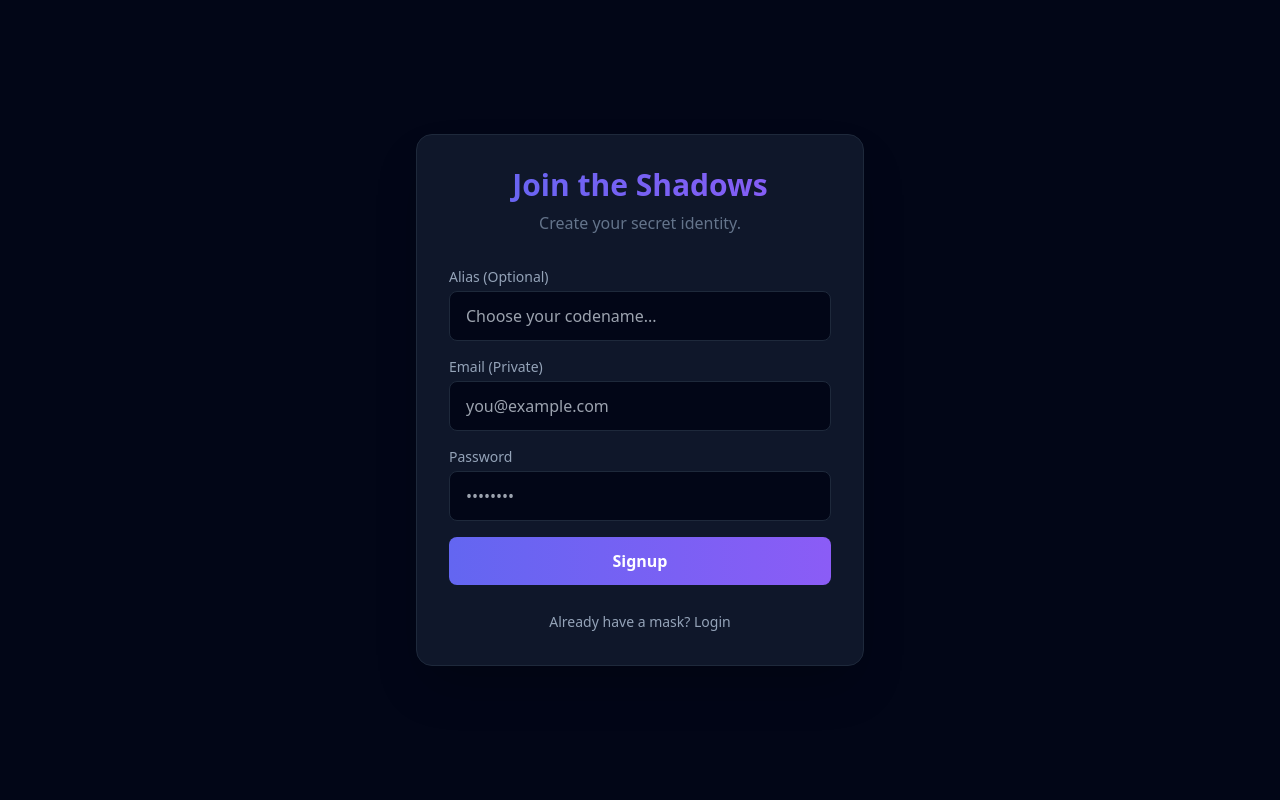
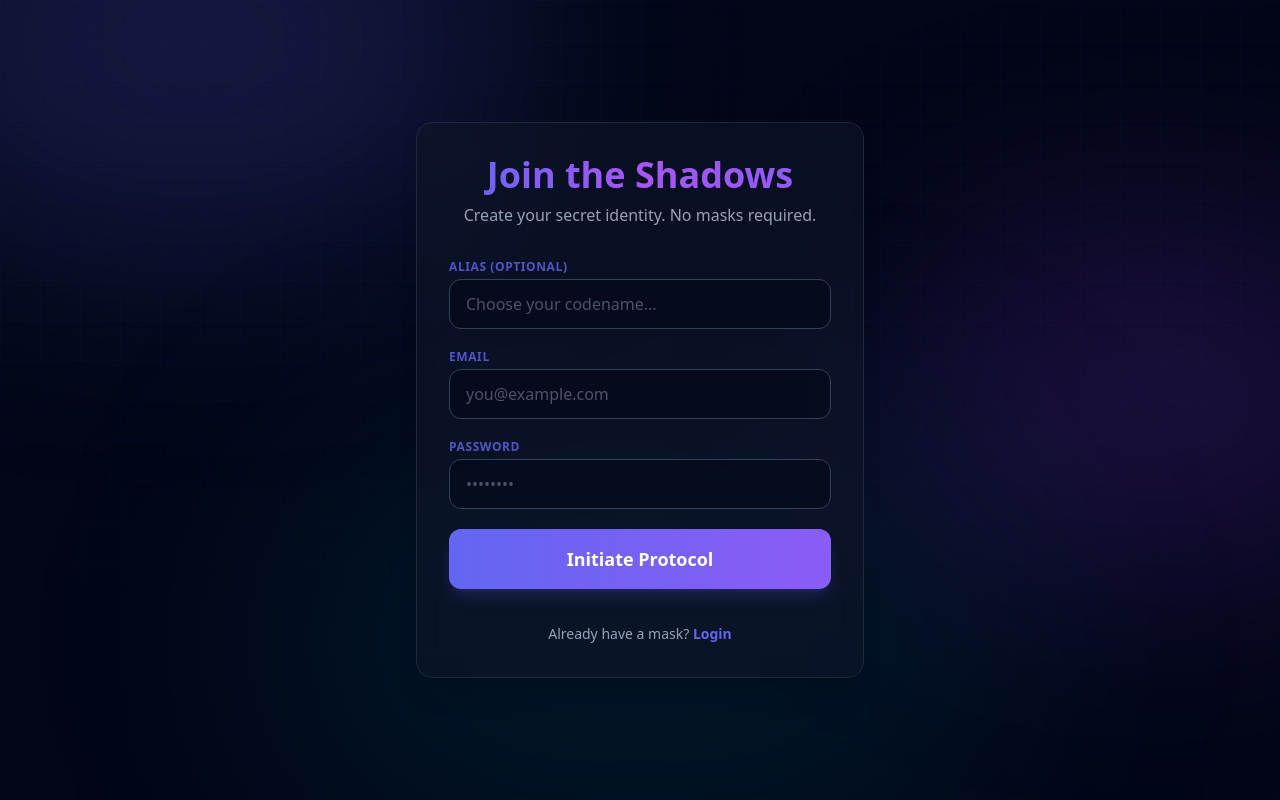
Before and after one commit to VishwanathPented/ShadowTalk, a React (Vite) app in the folder frontend/: page /login in a window 1280 px wide. Both pictures are taken after a click on the button "Need a secret identity? Sign up". Built offline with nearby package versions, Linux system fonts and the light colour scheme; no server answers.

Commit message:
feat: Enhance Feed UI with filters, overhaul Login page, and refine PostCard interactions

```diff
--- a/frontend/src/components/PostCard.jsx
+++ b/frontend/src/components/PostCard.jsx
@@ -1,18 +1,29 @@
 import { formatDistanceToNow } from 'date-fns';
-import { HiHeart, HiChatAlt, HiRefresh } from 'react-icons/hi';
+import { FaHeart, FaRegHeart, FaRegComment, FaRetweet, FaShare } from 'react-icons/fa';
 import { Link } from 'react-router-dom';
 import api from '../api/axios';
 import toast from 'react-hot-toast';
 import { useState } from 'react';
 
+import { useAuth } from '../context/AuthContext';
+
 const PostCard = ({ post, refreshPosts }) => {
-    const [liked, setLiked] = useState(false); // Quick local toggle, ideally sync with verification
+    const { user } = useAuth();
+
+    // Safety check for arrays
+    const likes = post.likes || [];
+    const comments = post.comments || [];
+    const reposts = post.reposts || [];
+
+    // Check if current user has liked
+    // Assuming backend returns user object in likes list. If not, we might need a different check.
+    // Based on PostLike.java: private User user;
+    const isLiked = likes.some(like => like.user?.email === user?.email);
 
     const handleLike = async () => {
         try {
             await api.post(`/api/posts/${post.id}/like`);
-            setLiked(!liked);
-            refreshPosts && refreshPosts(); // Ideally optimistic update
+            refreshPosts && refreshPosts();
         } catch (error) {
             toast.error('Failed to like post');
         }
@@ -38,9 +49,7 @@ const PostCard = ({ post, refreshPosts }) => {
                     <div>
                         <p className="text-white font-semibold text-sm tracking-wide group-hover:text-brand-primary transition-colors flex items-center gap-2">
                             {post.user.anonymousName}
-                            <span className="text-[10px] bg-slate-800 text-brand-primary px-1.5 py-0.5 rounded border border-slate-700/50 font-mono" title="Shadow Reputation">
-                                {post.user.reputationScore || 0}
-                            </span>
+
                         </p>
                         <p className="text-slate-500 text-xs flex items-center gap-1">
                             {formatDistanceToNow(new Date(post.createdAt), { addSuffix: true })}
@@ -54,32 +63,43 @@ const PostCard = ({ post, refreshPosts }) => {
             <p className="text-slate-200 mb-4 whitespace-pre-wrap text-[15px] leading-relaxed font-light pl-13">
                 {post.content}
             </p>
-
-            <div className="flex gap-6 border-t border-slate-800/50 pt-3 text-slate-500 text-sm">
+            {/* Action Buttons - Instagram Style (Icons Only) */}
+            <div className="mt-4 pt-3 border-t border-slate-800/50 flex items-center gap-6">
                 <button
                     onClick={handleLike}
-                    className={`flex items-center gap-1.5 hover:text-red-500 transition-all active:scale-95 ${liked ? 'text-red-500' : ''}`}
+                    className={`flex items-center gap-2 group transition-colors ${isLiked ? 'text-pink-500' : 'text-slate-400 hover:text-pink-500'
+                        }`}
+                    title="Like"
                 >
-                    <HiHeart className={`w-5 h-5 ${liked ? 'fill-current' : ''}`} />
-                    <span>Like</span>
+                    <div className={`p-2 rounded-full group-hover:bg-pink-500/10 transition-all ${isLiked ? 'bg-pink-500/10' : ''}`}>
+                        {isLiked ? <FaHeart className="w-5 h-5" /> : <FaRegHeart className="w-5 h-5" />}
+                    </div>
+                    {likes.length > 0 && <span className="text-sm font-medium">{likes.length}</span>}
                 </button>
 
                 <Link
                     to={`/posts/${post.id}`}
-                    className="flex items-center gap-1.5 hover:text-blue-400 transition-all active:scale-95"
+                    className="flex items-center gap-2 group text-slate-400 hover:text-blue-400 transition-colors"
+                    title="Comment"
                 >
-                    <HiChatAlt className="w-5 h-5" />
-                    <span>Comment</span>
+                    <div className="p-2 rounded-full group-hover:bg-blue-400/10 transition-all">
+                        <FaRegComment className="w-5 h-5" />
+                    </div>
+                    {comments.length > 0 && <span className="text-sm font-medium">{comments.length}</span>}
                 </Link>
+
                 <button
                     onClick={handleRepost}
-                    className="flex items-center gap-1.5 hover:text-green-500 transition-all active:scale-95"
+                    className="flex items-center gap-2 group text-slate-400 hover:text-green-400 transition-colors"
+                    title="Repost"
                 >
-                    <HiRefresh className="w-5 h-5" />
-                    <span>Repost</span>
+                    <div className="p-2 rounded-full group-hover:bg-green-400/10 transition-all">
+                        <FaRetweet className="w-5 h-5" />
+                    </div>
+                    {reposts.length > 0 && <span className="text-sm font-medium">{reposts.length}</span>}
                 </button>
             </div>
-        </div>
+        </div >
     );
 };
 
--- a/frontend/src/pages/Feed.jsx
+++ b/frontend/src/pages/Feed.jsx
@@ -25,33 +25,68 @@ const Feed = () => {
     }, []);
 
     return (
-        <div className="grid grid-cols-1 md:grid-cols-4 gap-6">
-            <div className="md:col-span-3">
-                <div className="flex items-center gap-2 mb-6">
-                    <h1 className="text-2xl font-bold text-white">Global Feed</h1>
-                    <HiFire className="text-orange-500 w-6 h-6" />
+        <div className="grid grid-cols-1 lg:grid-cols-4 gap-8">
+            <div className="lg:col-span-3">
+                {/* Hero Header */}
+                <div className="flex flex-col md:flex-row md:items-center justify-between gap-4 mb-8">
+                    <div>
+                        <h1 className="text-3xl font-black text-white tracking-tight flex items-center gap-3">
+                            <span className="bg-clip-text text-transparent bg-gradient-to-r from-brand-primary to-white">Global Feed</span>
+                            <div className="flex relative">
+                                <div className="absolute inset-0 bg-red-500 blur-sm rounded-full animate-pulse"></div>
+                                <div className="relative w-3 h-3 bg-red-500 rounded-full border-2 border-slate-900"></div>
+                            </div>
+                        </h1>
+                        <p className="text-slate-400 text-sm mt-1">Live broadcasts from the void.</p>
+                    </div>
+
+                    {/* Filter Switcher */}
+                    <div className="flex bg-slate-900/80 p-1 rounded-xl backdrop-blur-sm border border-slate-800">
+                        <button
+                            onClick={() => setFilter('latest')}
+                            className={`px-4 py-2 rounded-lg text-sm font-bold transition-all flex items-center gap-2 ${filter === 'latest'
+                                    ? 'bg-gradient-to-r from-brand-primary to-brand-accent text-white shadow-lg'
+                                    : 'text-slate-400 hover:text-white hover:bg-white/5'
+                                }`}
+                        >
+                            <span>🕒</span> Recently Posted
+                        </button>
+                        <button
+                            onClick={() => setFilter('top')}
+                            className={`px-4 py-2 rounded-lg text-sm font-bold transition-all flex items-center gap-2 ${filter === 'top'
+                                    ? 'bg-gradient-to-r from-brand-primary to-brand-accent text-white shadow-lg'
+                                    : 'text-slate-400 hover:text-white hover:bg-white/5'
+                                }`}
+                        >
+                            <span>🔥</span> Most Liked
+                        </button>
+                    </div>
                 </div>
 
                 <CreatePost onPostCreated={fetchPosts} />
 
                 {loading ? (
-                    <div className="flex justify-center py-10">
-                        <div className="animate-spin rounded-full h-8 w-8 border-b-2 border-brand-primary"></div>
+                    <div className="flex justify-center py-20">
+                        <div className="relative">
+                            <div className="w-12 h-12 border-4 border-slate-800 rounded-full"></div>
+                            <div className="absolute top-0 left-0 w-12 h-12 border-4 border-brand-primary rounded-full border-t-transparent animate-spin"></div>
+                        </div>
                     </div>
                 ) : (
                     <div className="space-y-6">
-                        {posts.map((post, index) => (
+                        {getSortedPosts().map((post, index) => (
                             <div
                                 key={post.id}
                                 className="animate-fade-in-up"
-                                style={{ animationDelay: `${index * 100}ms`, animationFillMode: 'both' }}
+                                style={{ animationDelay: `${index * 50}ms`, animationFillMode: 'both' }}
                             >
                                 <PostCard post={post} refreshPosts={fetchPosts} />
                             </div>
                         ))}
                         {posts.length === 0 && (
-                            <div className="text-center py-20 bg-slate-900/40 rounded-2xl border border-slate-800/50 backdrop-blur-sm">
-                                <p className="text-slate-500 text-lg mb-2">It's quiet in the void...</p>
+                            <div className="text-center py-20 bg-slate-900/40 rounded-2xl border border-slate-800/50 backdrop-blur-sm border-dashed">
+                                <div className="text-6xl mb-4 opacity-20">🌑</div>
+                                <p className="text-slate-500 text-lg mb-2 font-light">It's quiet in the void...</p>
                                 <p className="text-slate-600 text-sm">Be the first to whisper.</p>
                             </div>
                         )}
@@ -59,8 +94,18 @@ const Feed = () => {
                 )}
             </div>
 
-            <div className="md:col-span-1">
+            <div className="lg:col-span-1 hidden lg:block sticky top-24 h-fit">
                 <TrendingSidebar />
+
+                {/* Mini Footer / Info */}
+                <div className="mt-8 text-center text-xs text-slate-600">
+                    <p>&copy; 2024 ShadowTalk Network</p>
+                    <div className="flex justify-center gap-2 mt-2">
+                        <span className="hover:text-slate-400 cursor-pointer">Privacy</span>
+                        <span>•</span>
+                        <span className="hover:text-slate-400 cursor-pointer">Protocol</span>
+                    </div>
+                </div>
             </div>
         </div>
     );
--- a/frontend/src/pages/Login.jsx
+++ b/frontend/src/pages/Login.jsx
@@ -2,6 +2,9 @@ import { useState } from 'react';
 import { useAuth } from '../context/AuthContext';
 import { useNavigate } from 'react-router-dom';
 import toast from 'react-hot-toast';
+
+import CyberpunkBackground from '../components/CyberpunkBackground';
+import { motion } from 'framer-motion';
 
 const Login = () => {
     const [isLogin, setIsLogin] = useState(true);
@@ -37,47 +40,67 @@ const Login = () => {
     };
 
     return (
-        <div className="min-h-screen bg-slate-950 flex items-center justify-center p-4">
-            <div className="w-full max-w-md bg-slate-900 rounded-2xl border border-slate-800 p-8 shadow-2xl">
-                <h2 className="text-3xl font-bold bg-gradient-to-r from-brand-primary to-brand-accent bg-clip-text text-transparent text-center mb-2">
+        <div className="min-h-screen relative flex items-center justify-center p-4 overflow-hidden">
+            <CyberpunkBackground />
+
+            <motion.div
+                initial={{ opacity: 0, y: 20 }}
+                animate={{ opacity: 1, y: 0 }}
+                transition={{ duration: 0.5 }}
+                className="w-full max-w-md relative z-10"
+            >
+                <div className="glass-panel p-8 rounded-2xl shadow-2xl border border-white/10 backdrop-blur-xl bg-slate-900/60">
+                    <div className="text-center mb-8">
+                        <motion.h2
+                            key={isLogin ? 'login' : 'signup'}
+                            initial={{ opacity: 0, y: -10 }}
+                            animate={{ opacity: 1, y: 0 }}
+                            className="text-4xl font-black bg-gradient-to-r from-brand-primary via-purple-500 to-brand-accent bg-clip-text text-transparent mb-2"
+                        >
                             {isLogin ? 'Enter the Void' : 'Join the Shadows'}
-                </h2>
-                <p className="text-slate-500 text-center mb-8">
-                    {isLogin ? 'Welcome back, anonymous traveler.' : 'Create your secret identity.'}
+                        </motion.h2>
+                        <p className="text-slate-400">
+                            {isLogin ? 'Welcome back, anonymous traveler.' : 'Create your secret identity. No masks required.'}
                         </p>
+                    </div>
 
-                <form onSubmit={handleSubmit} className="space-y-4">
+                    <form onSubmit={handleSubmit} className="space-y-5">
                         {!isLogin && (
-                        <div>
-                            <label className="block text-slate-400 text-sm mb-1">Alias (Optional)</label>
+                            <motion.div
+                                initial={{ opacity: 0, height: 0 }}
+                                animate={{ opacity: 1, height: 'auto' }}
+                                exit={{ opacity: 0, height: 0 }}
+                                className="overflow-hidden"
+                            >
+                                <label className="block text-brand-primary/80 text-xs font-bold uppercase tracking-wider mb-1">Alias (Optional)</label>
                                 <input
                                     type="text"
                                     value={alias}
                                     onChange={(e) => setAlias(e.target.value)}
-                                className="w-full bg-slate-950 border border-slate-800 rounded-lg px-4 py-3 text-white focus:border-brand-primary focus:outline-none focus:ring-1 focus:ring-brand-primary transition-all"
+                                    className="w-full bg-slate-950/50 border border-slate-700 rounded-xl px-4 py-3 text-white placeholder-slate-600 focus:border-brand-primary focus:outline-none focus:ring-1 focus:ring-brand-primary transition-all decoration-none"
                                     placeholder="Choose your codename..."
                                 />
-                        </div>
+                            </motion.div>
                         )}
                         <div>
-                        <label className="block text-slate-400 text-sm mb-1">Email (Private)</label>
+                            <label className="block text-brand-primary/80 text-xs font-bold uppercase tracking-wider mb-1">Email</label>
                             <input
                                 type="email"
                                 required
                                 value={email}
                                 onChange={(e) => setEmail(e.target.value)}
-                            className="w-full bg-slate-950 border border-slate-800 rounded-lg px-4 py-3 text-white focus:border-brand-primary focus:outline-none focus:ring-1 focus:ring-brand-primary transition-all"
+                                className="w-full bg-slate-950/50 border border-slate-700 rounded-xl px-4 py-3 text-white placeholder-slate-600 focus:border-brand-primary focus:outline-none focus:ring-1 focus:ring-brand-primary transition-all"
                                 placeholder="you@example.com"
                             />
                         </div>
                         <div>
-                        <label className="block text-slate-400 text-sm mb-1">Password</label>
+                            <label className="block text-brand-primary/80 text-xs font-bold uppercase tracking-wider mb-1">Password</label>
                             <input
                                 type="password"
                                 required
                                 value={password}
                                 onChange={(e) => setPassword(e.target.value)}
-                            className="w-full bg-slate-950 border border-slate-800 rounded-lg px-4 py-3 text-white focus:border-brand-primary focus:outline-none focus:ring-1 focus:ring-brand-primary transition-all"
+                                className="w-full bg-slate-950/50 border border-slate-700 rounded-xl px-4 py-3 text-white placeholder-slate-600 focus:border-brand-primary focus:outline-none focus:ring-1 focus:ring-brand-primary transition-all"
                                 placeholder="••••••••"
                             />
                         </div>
@@ -85,21 +108,36 @@ const Login = () => {
                         <button
                             type="submit"
                             disabled={loading}
-                        className="w-full bg-gradient-to-r from-brand-primary to-brand-accent hover:opacity-90 text-white font-bold py-3 rounded-lg transition-all transform active:scale-95 disabled:opacity-50"
+                            className="w-full py-4 rounded-xl font-bold text-lg text-white bg-gradient-to-r from-brand-primary to-brand-accent shadow-lg shadow-brand-primary/20 hover:shadow-brand-primary/40 hover:scale-[1.02] active:scale-[0.98] transition-all duration-200 disabled:opacity-50 disabled:cursor-not-allowed"
                         >
-                        {loading ? 'Processing...' : (isLogin ? 'Login' : 'Signup')}
+                            {loading ? (
+                                <span className="flex items-center justify-center gap-2">
+                                    <svg className="animate-spin h-5 w-5 text-white" xmlns="http://www.w3.org/2000/svg" fill="none" viewBox="0 0 24 24">
+                                        <circle className="opacity-25" cx="12" cy="12" r="10" stroke="currentColor" strokeWidth="4"></circle>
+                                        <path className="opacity-75" fill="currentColor" d="M4 12a8 8 0 018-8V0C5.373 0 0 5.373 0 12h4zm2 5.291A7.962 7.962 0 014 12H0c0 3.042 1.135 5.824 3 7.938l3-2.647z"></path>
+                                    </svg>
+                                    Processing...
+                                </span>
+                            ) : (
+                                isLogin ? 'Manifest Identity' : 'Initiate Protocol'
+                            )}
                         </button>
                     </form>
 
-                <div className="mt-6 text-center">
+                    <div className="mt-8 text-center">
                         <button
                             onClick={() => setIsLogin(!isLogin)}
-                        className="text-slate-400 hover:text-brand-primary text-sm transition-colors"
+                            className="text-slate-400 hover:text-white text-sm transition-colors group"
                         >
-                        {isLogin ? "Need a secret identity? Sign up" : "Already have a mask? Login"}
+                            {isLogin ? (
+                                <span>Need a secret identity? <span className="text-brand-primary font-bold group-hover:underline">Sign up</span></span>
+                            ) : (
+                                <span>Already have a mask? <span className="text-brand-primary font-bold group-hover:underline">Login</span></span>
+                            )}
                         </button>
                     </div>
                 </div>
+            </motion.div>
         </div>
     );
 };
```
Also changed, not shown: frontend/src/components/ChatBox.jsx (+49 -24 lines). Lines whose indentation alone changed are shown as unchanged.
